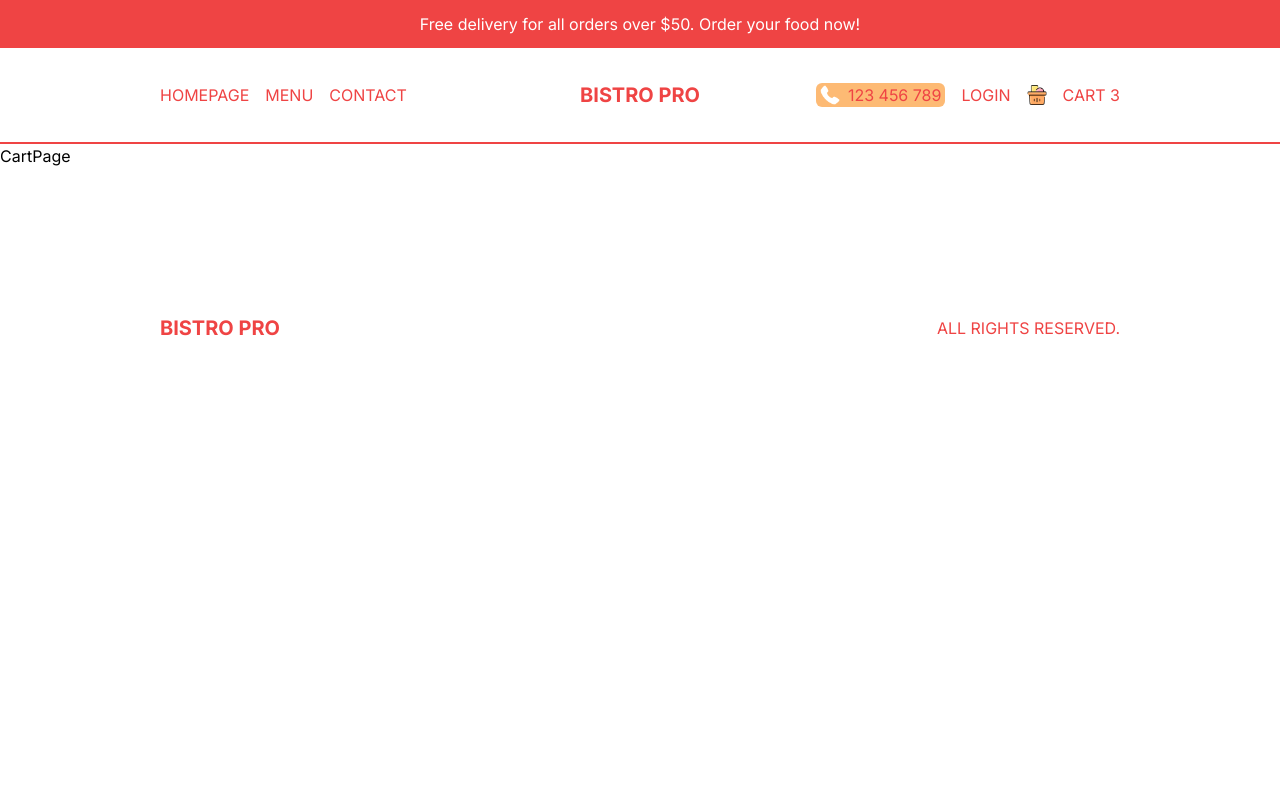
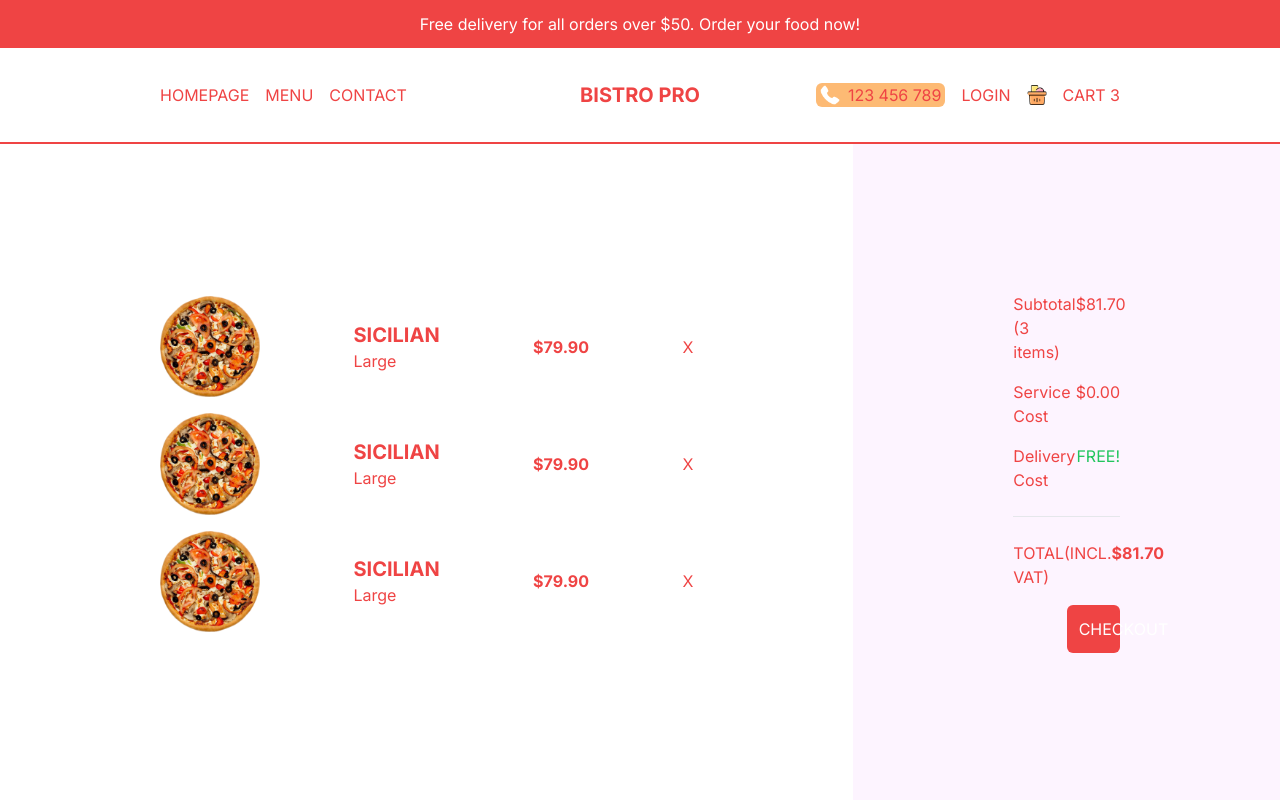
Before and after one commit to adarraji/restaurant-nextjs-tailwind-2, a Next.js app: page /cart in a window 1280 px wide. Shown: the top 800 px of the page. Built offline with nearby package versions, Linux system fonts and the light colour scheme.

Commit message:
cart pgae

```diff
--- a/src/app/cart/page.tsx
+++ b/src/app/cart/page.tsx
@@ -1,9 +1,67 @@
-import React from 'react'
+import Image from "next/image";
+import React from "react";
 
 const CartPage = () => {
   return (
-    <div>CartPage</div>
-  )
-}
+    <div className="h-[calc(100vh-6rem)] md:h-[calc(100vh-9rem)] flex flex-col text-red-500 lg:flex-row">
+      {/* PRODUCTS CONTAINER */}
+      <div className="h-1/2 p-4 flex flex-col justify-center overflow-scroll lg:h-full lg:w-2/3 2xl:w-1/2 lg:px-20 xl:px-40">
+        {/* SINGLE ITEM */}
+        <div className="flex items-center justify-between mb-4">
+          <Image src="/temporary/p1.png" alt="" width={100} height={100} />
+          <div className="">
+            <h1 className="uppercase text-xl font-bold">sicilian</h1>
+            <span>Large</span>
+          </div>
+          <h2 className="font-bold">$79.90</h2>
+          <span className="cursor-pointer">X</span>
+        </div>
+        {/* SINGLE ITEM */}
+        <div className="flex items-center justify-between mb-4">
+          <Image src="/temporary/p1.png" alt="" width={100} height={100} />
+          <div className="">
+            <h1 className="uppercase text-xl font-bold">sicilian</h1>
+            <span>Large</span>
+          </div>
+          <h2 className="font-bold">$79.90</h2>
+          <span className="cursor-pointer">X</span>
+        </div>
+        {/* SINGLE ITEM */}
+        <div className="flex items-center justify-between mb-4">
+          <Image src="/temporary/p1.png" alt="" width={100} height={100} />
+          <div className="">
+            <h1 className="uppercase text-xl font-bold">sicilian</h1>
+            <span>Large</span>
+          </div>
+          <h2 className="font-bold">$79.90</h2>
+          <span className="cursor-pointer">X</span>
+        </div>
+      </div>
+      {/* PAYMENT CONTAINER */}
+      <div className="h-1/2 p-4 bg-fuchsia-50 flex flex-col gap-4 justify-center lg:h-full lg:w-1/3 2xl:w-1/2 lg:px-20 xl:px-40 2xl:text-xl 2xl:gap-6">
+        <div className="flex justify-between">
+          <span className="">Subtotal (3 items)</span>
+          <span className="">$81.70</span>
+        </div>
+        <div className="flex justify-between">
+          <span className="">Service Cost</span>
+          <span className="">$0.00</span>
+        </div>
+        <div className="flex justify-between">
+          <span className="">Delivery Cost</span>
+          <span className="text-green-500">FREE!</span>
+        </div>
+        <hr className="my-2" />
+        <div className="flex justify-between">
+          <span className="">TOTAL(INCL. VAT)</span>
+          <span className="font-bold">$81.70</span>
+        </div>
+        <button className="bg-red-500 text-white p-3 rounded-md w-1/2 self-end">
+          CHECKOUT
+        </button>
+      </div>
+    </div>
+  );
+};
 
-export default CartPage
+export default CartPage;
```
